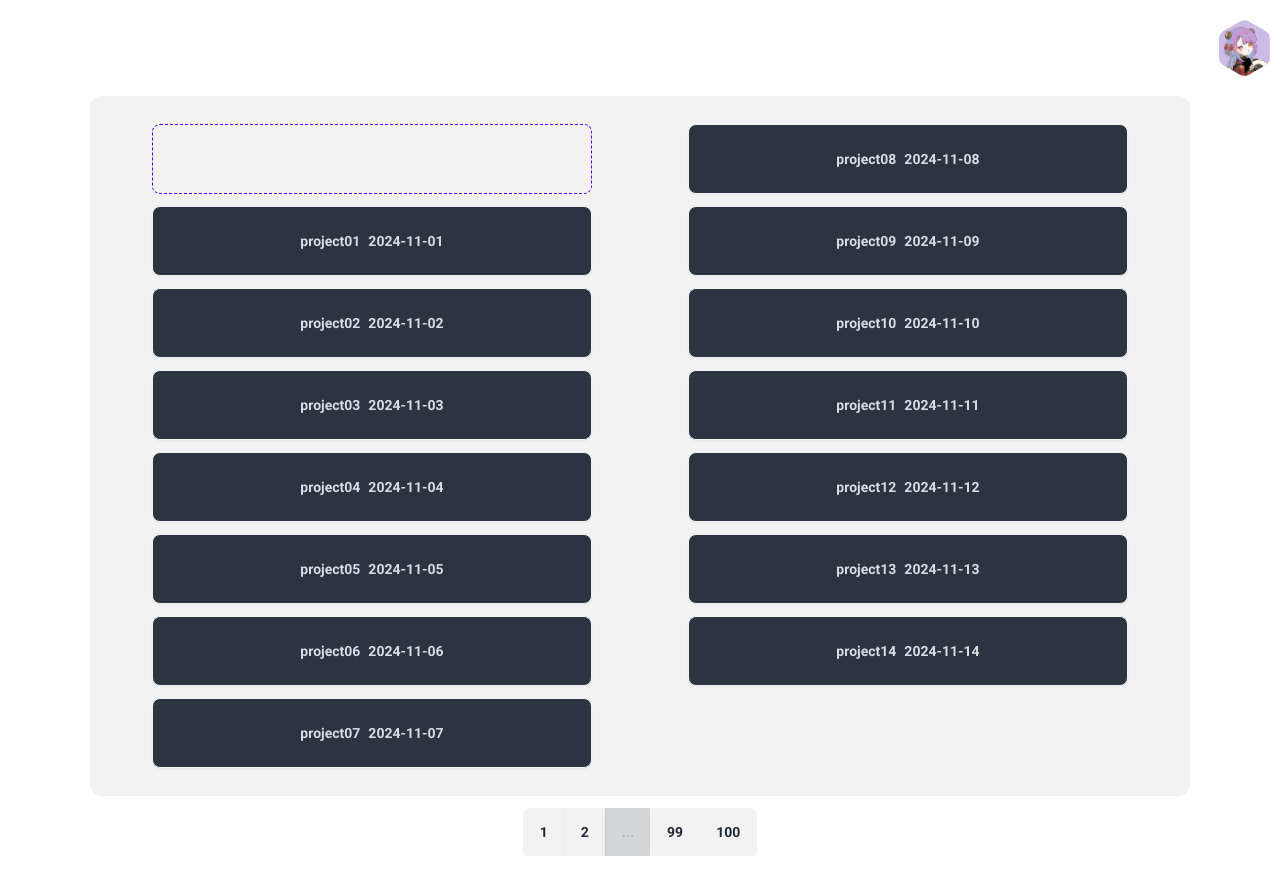
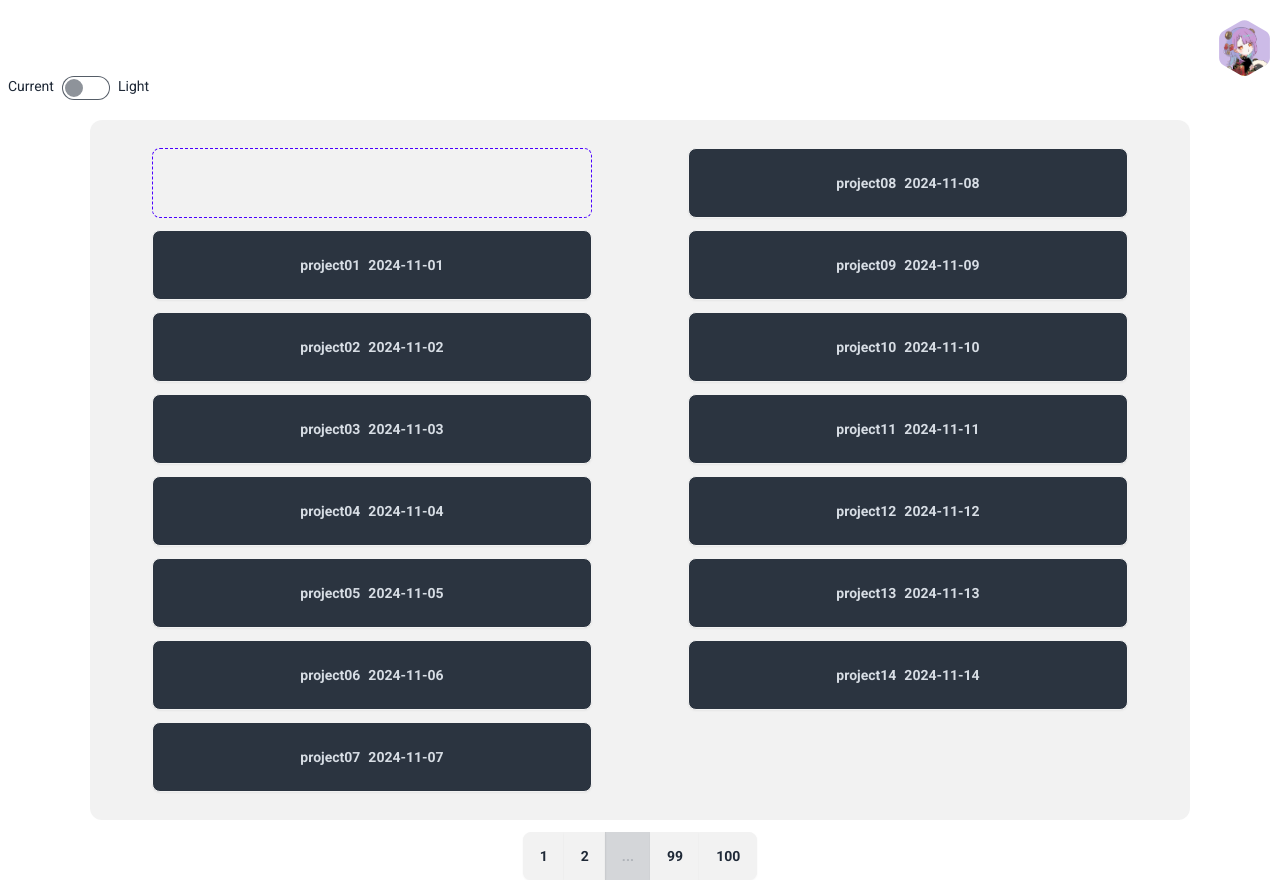
Before and after one commit to Dai-xx/iroha, a Next.js app in the folder frontend/: page / in a window 1280 px wide. Before the commit the page ends 856 px from the top, so only its background shows below. Built offline with nearby package versions, Linux system fonts and the light colour scheme.

Commit message:
Add: テーマ仮実装

```diff
--- a/frontend/package.json
+++ b/frontend/package.json
@@ -11,6 +11,7 @@
   },
   "dependencies": {
     "next": "14.2.20",
+    "next-themes": "^0.4.4",
     "react": "^18",
     "react-d3-tree": "^3.6.2",
     "react-dom": "^18",
--- a/frontend/pages/_app.tsx
+++ b/frontend/pages/_app.tsx
@@ -1,5 +1,6 @@
 import "@/styles/globals.css";
 import { Roboto } from "next/font/google";
+import { ThemeProvider } from "next-themes";
 import type { Metadata } from "next";
 import type { AppProps } from "next/app";
 
@@ -14,9 +15,12 @@ export const metadata: Metadata = {
   description: "",
 };
 
+const themeList: string[] = ["light", "dark"];
+
 export default function App({ Component, pageProps }: AppProps) {
   return (
     <>
+      <ThemeProvider themes={themeList}>
         <main className={roboto.className}>
           <div className="bg-base-100">
             <div className="mx-auto max-w-screen-xl px-2">
@@ -24,6 +28,7 @@ export default function App({ Component, pageProps }: AppProps) {
             </div>
           </div>
         </main>
+      </ThemeProvider>
     </>
   );
 }
--- a/frontend/pages/index.tsx
+++ b/frontend/pages/index.tsx
@@ -1,15 +1,40 @@
-import { useContext } from "react";
+import { useTheme } from "next-themes";
+import { useEffect, useState } from "react";
 import { filedataMock } from "@/mocks/filedataMock";
 import Header from "@/components/Header";
 
 export default function Home() {
   const mockData = filedataMock;
+  const { setTheme, theme } = useTheme();
+  const [isChecked, setIsChecked] = useState(false);
+
+  useEffect(() => {
+    // 現在のテーマに基づいてトグル状態を設定
+    setIsChecked(theme === "light");
+  }, [theme]);
+
+  const handleTheme = () => {
+    if (theme === "light") {
+      setTheme("dark");
+    } else if (theme === "dark") {
+      setTheme("light");
+    }
+  };
 
   return (
     <>
       <div>
         <Header />
-
+        <label className="flex cursor-pointer gap-2">
+          <span className="label-text">Current</span>
+          <input
+            type="checkbox"
+            onChange={handleTheme}
+            checked={isChecked}
+            className="theme-controller toggle"
+          />
+          <span className="label-text">Light</span>
+        </label>
         <div className="mt-5">
           <div className="mx-auto flex h-[700px] w-[1100px] flex-col items-center justify-center rounded-xl bg-base-300/50 p-5">
             <ul className="grid w-full grid-flow-col grid-cols-2 grid-rows-8 justify-items-center gap-3">
```
Also changed, not shown: 1 other file (tests, documents, lock files or other folders). Lines whose indentation alone changed are shown as unchanged.
